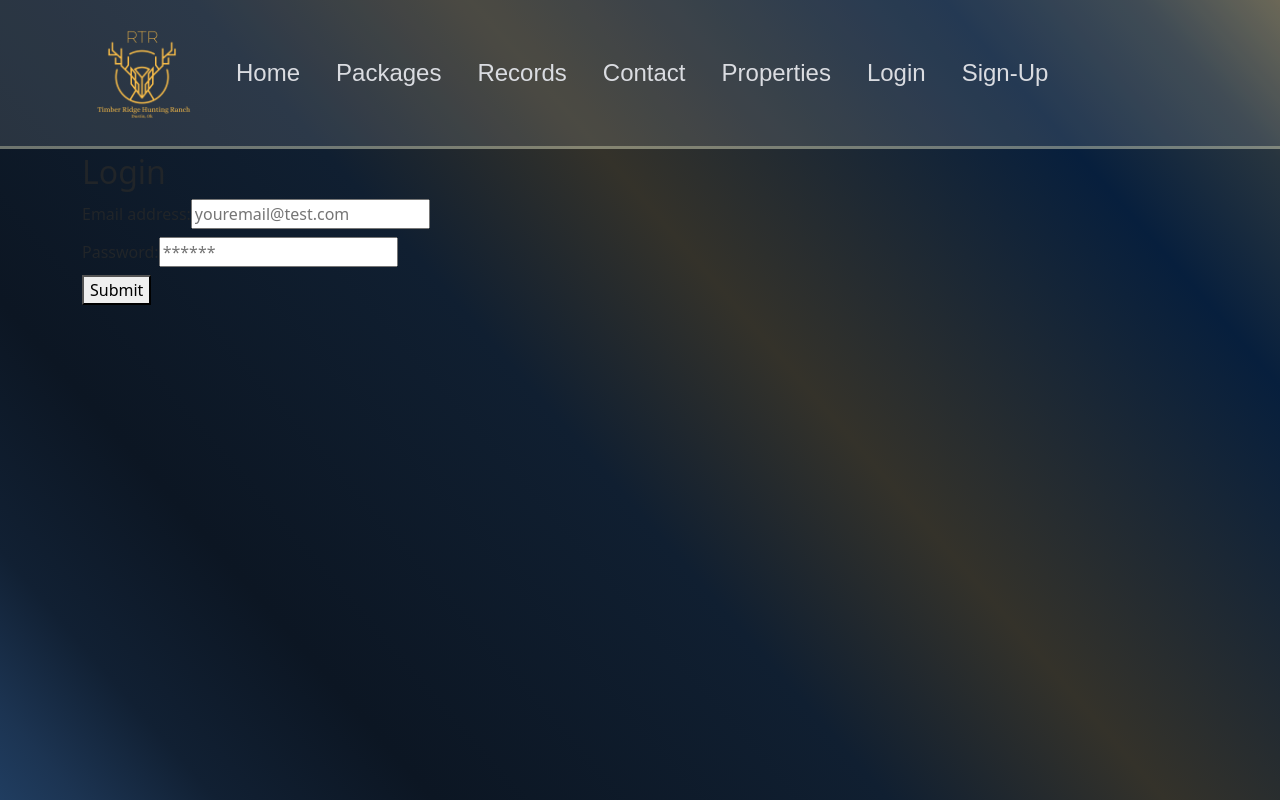
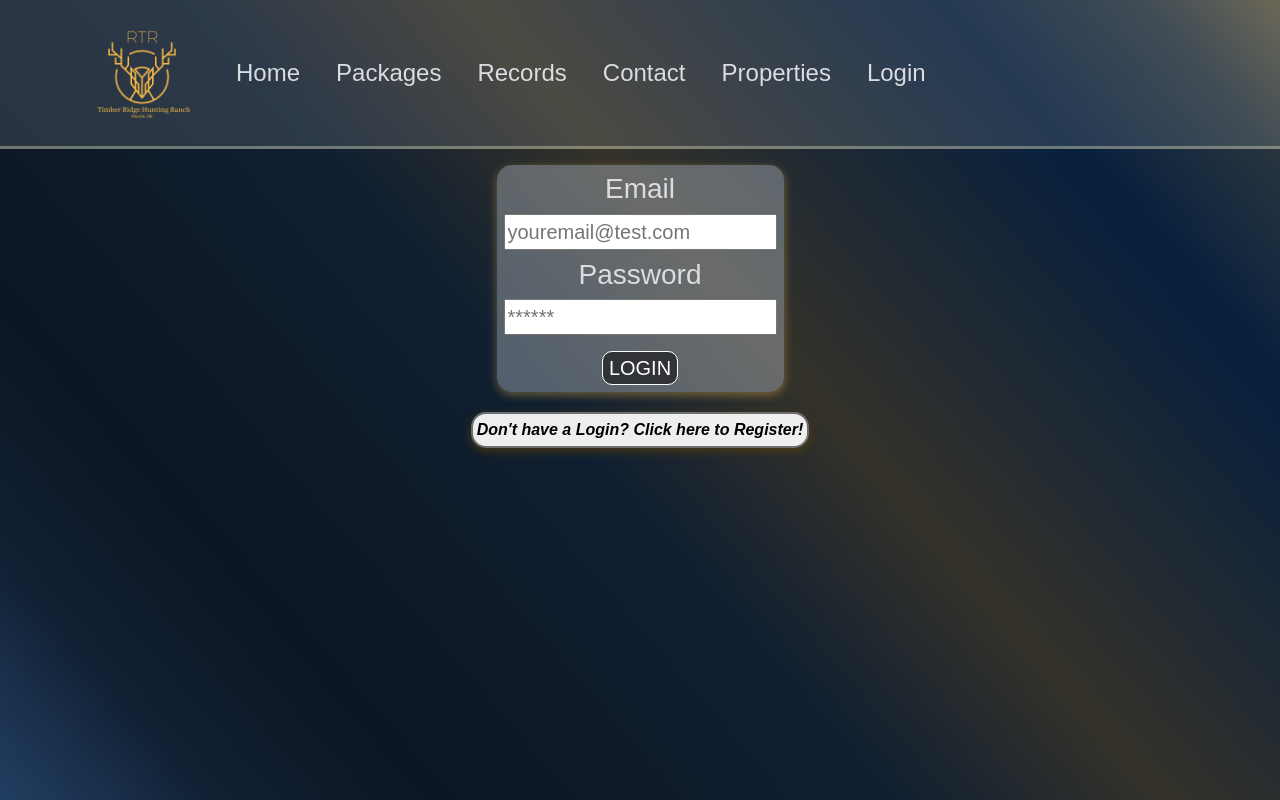
Before and after one commit to mjh1985codeman/timber-ridge, a React (Create React App) app in the folder client/: page /login in a window 1280 px wide. Built offline with nearby package versions, Linux system fonts and the light colour scheme.

Commit message:
Login and Registration functionality worked out and some other minor cosmetics

```diff
--- a/client/src/App.js
+++ b/client/src/App.js
@@ -38,9 +38,6 @@ function App() {
         {!Auth.loggedIn() ? (
           <NavItem to="/login" text="Login"></NavItem>
           ) : (<NavItem to="/logout"text="LOGOUT"></NavItem>)}
-         {!Auth.loggedIn() ? (
-           <NavItem to="/register" text="Sign-Up"/>
-         ) : (null)}
       </Navigation>
       <Routes>
         <Route exact path="/" element={<Home/>} />
--- a/client/src/helpers/validators.js
+++ b/client/src/helpers/validators.js
@@ -1,8 +1,8 @@
-
 class Validator {
-    isEmpty(obj) {
+    notEmpty(obj) {
       const objValues = Object.values(obj);
-        if(objValues.some(value => !value)) {
+      console.log('validator obj: ', obj);
+      if (objValues.every(value => value)) {
         return true;
       } else {
         return false;
@@ -10,7 +10,7 @@ class Validator {
     }
 
     pwValidator(pw) {
-        if(pw.length < 0) {
+      if (pw.length < 0) {
         return false;
       } else if (pw.length >= 8) {
         return true;
--- a/client/src/index.css
+++ b/client/src/index.css
@@ -6,6 +6,7 @@
   --border: 1px solid #474a4d;
   --border-radius: 8px;
   --speed: 500ms;
+  --logo-color: hsla(40, 97%, 64%, 0.863);
 }
 
 body,
@@ -59,12 +60,31 @@ input[type="date"]:disabled+span>label>span {
   display: none;
 }
 
+/* Disclaimer Stylings*/
+.disclaimer {
+  font-family: 'Cardo', sans-serif;
+  font-size: 16px;
+  font-style: italic;
+  font-weight: bolder;
+  color: hsl(0, 0%, 0%);
+  background-color: hsla(0, 0%, 100%, 0.925);
+  border: solid 2px hsla(0, 0%, 0%, 0.534);
+  box-shadow: 0 3px 10px hsla(40, 92%, 20%, 0.658);
+  border-radius: 15px;
+  padding: 4px;
+  margin-top: 20px;
+  margin-bottom: 20px;
+}
+
+.disclaimer:hover {
+  cursor: pointer;
+}
+
 /* Modal Stylings */
 
 .modal-open {
   opacity: 0.1;
   background-color: rgba(255, 255, 255, 0.568);
-  display: none;
 }
 
 .modal-div {
--- a/client/src/pages/Login.js
+++ b/client/src/pages/Login.js
@@ -1,22 +1,82 @@
 import React, { useState } from 'react';
+import Button from 'react-bootstrap/Button';
+import Form from 'react-bootstrap/Form';
+import { Container } from 'react-bootstrap';
+import { useNavigate } from "react-router-dom";
 import { useMutation } from '@apollo/client';
+
+//Controllers and Helpers.
 import { LOGIN } from '../controllers/mutations';
 import Auth from '../helpers/auth';
+import Validator from '../helpers/validators';
+
+//Components.
+import Loading from '../components/Loading';
+import Modal from '../components/Modal';
 
 export default function LoginRegisterModal() {
+
+    //state things.
+    const [showIncompleteModal, setShowIncompleteModal] = useState(false);
+    const [showInvalidLoginModal, setShowInvalidLoginModal] = useState(false);
+    const [formClass, setFormClass] = useState("");
     const [formState, setFormState] = useState({ email: '', password: '' });
     const [login, { error }] = useMutation(LOGIN);
 
+    const navigate = useNavigate();
+
+    function redirectToRegister() {
+      navigate('/register');
+    }
+
+    function resetState() {
+      setFormState({ email:"" , password:""});
+      setShowIncompleteModal(false);
+      setShowInvalidLoginModal(false);
+      setFormClass("");
+      // setUserRole("customer");
+      // setUserFirstName("");
+      // setUserLastName("");
+      // setUserPhone("");
+      // setUserEmail("");
+      // setUserPassword("");
+      // setShowModal(false);
+      // setShowPWModal(false);
+      // setFormClass("");
+    };
+
+    const callInvalidLoginModal = () => {
+        setFormClass('modal-open');
+        setShowInvalidLoginModal(true);
+    };
+
+    const callIncompleteModal = () => {
+        setFormClass('modal-open');
+        setShowIncompleteModal(true);
+    };
+
+    const handleCloseModal = () => {
+        resetState();
+    };
+
     const handleFormSubmit = async (event) => {
       event.preventDefault();
+      const emailNotEmpty = Validator.notEmpty(formState.email);
+      const pwNotEmpty = Validator.notEmpty(formState.password);
+
+      if(emailNotEmpty || pwNotEmpty) {
         try {
           const mutationResponse = await login({
             variables: { email: formState.email, password: formState.password },
           });
+          console.log('mutationResponse: ' , mutationResponse);
           const token = mutationResponse.data.login.token;
           Auth.login(token);
-      } catch (e) {
-        console.log(e);
+        } catch (error) {
+          callInvalidLoginModal();
+        }
+      } else {
+        callIncompleteModal();
       }
     };
 
@@ -29,11 +89,23 @@ export default function LoginRegisterModal() {
     };
 
     return (
-      <div className="container my-1">
-        <h2>Login</h2>
-        <form onSubmit={handleFormSubmit}>
-          <div className="flex-row space-between my-2">
-            <label htmlFor="email">Email address:</label>
+      <>
+      <Container className='form-container'>
+      {showIncompleteModal ? (
+      <Modal handleClose={handleCloseModal} className='modalstyle overlay'>
+            <h1>All Fields are Required!</h1>
+            <h4>Please Verify all fields and try again.</h4>
+      </Modal>
+      ) : (null)}
+      {showInvalidLoginModal ? (
+      <Modal handleClose={handleCloseModal} className='modalstyle'>
+            <h1>Invalid Username or Password.</h1>
+      </Modal>
+    ) : (null)}
+        <Form className={formClass} onSubmit={handleFormSubmit}>
+          <Form.Group className='formcontent'>
+            <Form.Label className='formlabel'>
+            <h3>Email</h3>
             <input
               placeholder="youremail@test.com"
               name="email"
@@ -41,9 +113,9 @@ export default function LoginRegisterModal() {
               id="email"
               onChange={handleChange}
             />
-          </div>
-          <div className="flex-row space-between my-2">
-            <label htmlFor="pwd">Password:</label>
+            </Form.Label>
+            <Form.Label className='formlabel'>
+            <h3>Password</h3>
             <input
               placeholder="******"
               name="password"
@@ -51,16 +123,16 @@ export default function LoginRegisterModal() {
               id="pwd"
               onChange={handleChange}
             />
+            </Form.Label>
+          <div className="flex-row flex-end">
+            <button type="submit">LOGIN</button>
           </div>
-          {error ? (
-            <div>
-              <p className="error-text">The provided credentials are incorrect</p>
+        </Form.Group>
+        </Form>
+          <div className='disclaimer' onClick={redirectToRegister}>
+          Don't have a Login? Click here to Register!
           </div>
-          ) : null}
-          <div className="flex-row flex-end">
-            <button type="submit">Submit</button>
-          </div>
-        </form>
-      </div>
+      </Container>
+      </>
     );
   }
--- a/client/src/pages/PropertyDetails.js
+++ b/client/src/pages/PropertyDetails.js
@@ -4,6 +4,9 @@ import {Container} from 'react-bootstrap';
 import Loading from '../components/Loading';
 import PropPics from '../components/PropPics';
 import { useQuery } from '@apollo/client';
+
+//helpers and controllers.
+import Auth from '../helpers/auth';
 const {GET_PROPERTY_BY_ID} = require('../controllers/queries');
 
 export default function PropertyDetails() {
@@ -14,6 +17,10 @@ export default function PropertyDetails() {
         const reservePropId = propertyId;
         navigate(`/reserve/${propertyId}`, reservePropId);
     };
+
+    function RedirectToLogin() {
+        navigate('/login');
+    }
 
 
     function GetProperty({id}) {
@@ -30,8 +37,12 @@ export default function PropertyDetails() {
             <h5>{property.addressSt}</h5>
             <h5>{property.city}, {property.state} {property.zip}</h5>
             </div>
+            {Auth.loggedIn() ? (
+                <button className="addPropBtn" type='click' onClick={RedirectToAddReservation}>Reserve This Property?</button>
+            ) : (
+                <div onClick={RedirectToLogin} className="disclaimer">Login or Register to Reserve this property!!!</div>
+            )}
             <PropPics propIdForPics={propId}/>
-            <button className="addPropBtn" type='click' onClick={RedirectToAddReservation}>Reserve This Property?</button>
             </div>
             </>
         } else if(loading) {
--- a/client/src/pages/Register.js
+++ b/client/src/pages/Register.js
@@ -5,17 +5,17 @@ import { useNavigate } from "react-router-dom";
 import { useMutation } from '@apollo/client';
 import { Container } from 'react-bootstrap';
 
-//Components
+//Components.
 import Loading from '../components/Loading';
 import Modal from '../components/Modal';
 
+//Controllers and Helpers.
 import { ADD_USER } from '../controllers/mutations';
 import Auth from '../helpers/auth';
 import Validator from '../helpers/validators';
 
 
 export default function Register() {
-    const formEl = document.getElementById('form');
     const navigate = useNavigate();
     const [userRole, setUserRole] = useState("customer");
     const [userFirstName, setUserFirstName] = useState("");
@@ -25,25 +25,36 @@ export default function Register() {
     const [userPassword, setUserPassword] = useState("");
     const [showModal, setShowModal] = useState(false);
     const [showPWModal, setShowPWModal] = useState(false);
+    const [formClass, setFormClass] = useState('');
 
     const [addUser, {loading, error, data}] = useMutation(ADD_USER);
 
     const alreadyLoggedIn = Auth.loggedIn();
 
+    function resetState() {
+      setUserRole("customer");
+      setUserFirstName("");
+      setUserLastName("");
+      setUserPhone("");
+      setUserEmail("");
+      setUserPassword("");
+      setShowModal(false);
+      setShowPWModal(false);
+      setFormClass("");
+    };
+
     const handleOpenModal = () => {
+        setFormClass('modal-open');
         setShowModal(true);
-        formEl.classList.add('modal-open');
-        console.log('document.body: ' , document.body);
     };
+
     const callPWModel = () => {
+        setFormClass('modal-open');
         setShowPWModal(true);
-        formEl.classList.add('modal-open');
     };
 
     const handleCloseModal = () => {
-        setShowModal(false);
-        setShowPWModal(false);
-        formEl.classList.remove('modal-open');
+        resetState();
     };
 
     const callOpenModal = () => {
@@ -83,10 +94,14 @@ export default function Register() {
           password: userPassword,
         };
 
-        const empty = Validator.isEmpty(userObj);
+        console.log('userObj: ' , userObj);
+
+        const notEmpty = Validator.notEmpty(userObj);
         const enoughCharacters = Validator.pwValidator(userObj.password);
         //Mutation being called and the propObj being passed in as the variables.
-        if(!empty && enoughCharacters) {
+        console.log('notEmpty: ' , notEmpty);
+        console.log('enoughtCharacters: ' , enoughCharacters);
+        if(notEmpty && enoughCharacters) {
             const mutationResponse = await addUser({
               variables: {
                 firstName: userObj.firstName,
@@ -103,9 +118,9 @@ export default function Register() {
             navigate('/');
             if(loading) return <Loading/>;
             if(error) console.log('there was an error: ' , error);
-        } else if (empty) {
+        } if (!notEmpty) {
             callOpenModal();
-        } else if (!enoughCharacters) {
+        } if (!enoughCharacters) {
           callPWModel();
         }
       };
@@ -126,7 +141,7 @@ export default function Register() {
             <h4>Please Verify all fields and try again.</h4>
     </Modal>
     ) : (null)}
-    <Form className='formstyle' id='form' onSubmit={handleSubmit}>
+    <Form className={formClass} id='form' onSubmit={handleSubmit}>
       <Form.Group className='formcontent'>
         <Form.Label className='formlabel'>
           <h3>First Name</h3>
@@ -148,7 +163,7 @@ export default function Register() {
         <h3>Password</h3>
         <input className='calinput' type="password" name="userPassword" value={userPassword} onChange={handleInputChange}/>
         </Form.Label>
-      <Button type="submit">Register</Button>
+    <button type='submit'>Register</button>
     </Form.Group>
     </Form>
     </Container>
```
Lines whose indentation alone changed are shown as unchanged.
